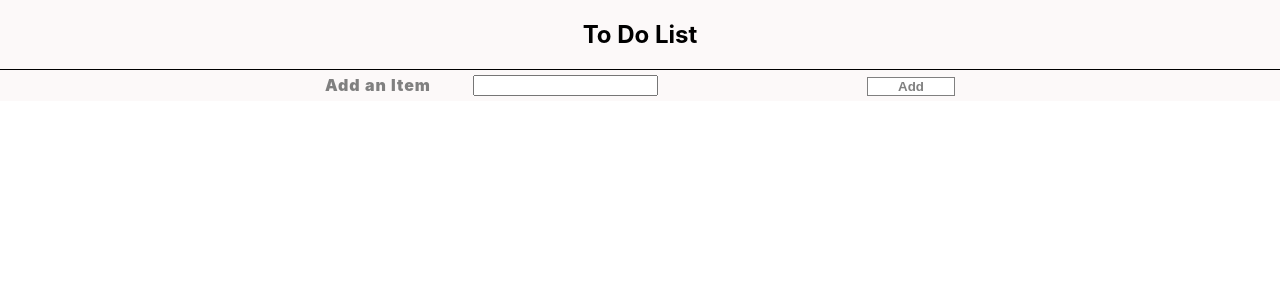
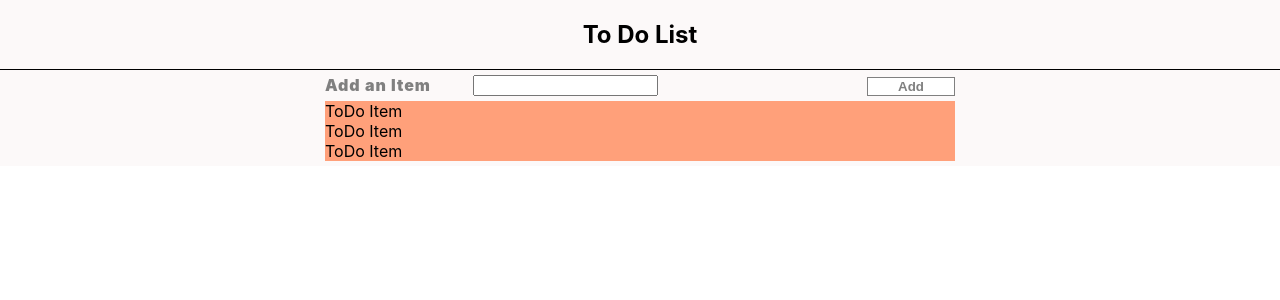
Before and after one commit to jcsmileyjr/todo-1, a React (Create React App) app: page / in a window 1280 px wide. Shown: the top 300 px of the page. Built offline with nearby package versions, Linux system fonts and the light colour scheme.

Commit message:
Feature: Created layout for TodoItem and TodoList

```diff
--- a/src/App.js
+++ b/src/App.js
@@ -1,5 +1,6 @@
 import './App.css';
 import AddToDo from './components/addToDo/AddToDo';
+import TodoList from './components/TodoList/TodoList';
 
 function App() {
   return (
@@ -9,6 +10,7 @@ function App() {
       </header>
       <main id="content">
         <AddToDo />
+        <TodoList />
       </main>
     </article>
   );
--- /dev/null
+++ b/src/components/TodoList/TodoList.js
@@ -0,0 +1,15 @@
+import "./todoList.css";
+import TodoItem from "../todoItem/TodoItem";
+
+const TodoList = () => {
+    const listOfTodoItems = ["a", "b", "c"];
+    return(
+        <article className="todoList__layout--style">
+            {listOfTodoItems.map(todo =>(
+                <TodoItem />
+            ))}
+        </article>
+    );
+}
+
+export default TodoList;
--- /dev/null
+++ b/src/components/TodoList/todoList.css
@@ -0,0 +1,7 @@
+
+
+.todoList__layout--style {
+    margin: 5px;
+    background-color: lightsalmon;
+
+}
--- a/src/components/addToDo/addToDo.css
+++ b/src/components/addToDo/addToDo.css
@@ -40,7 +40,5 @@
         grid-template-columns: 1fr 1fr 2fr;
         grid-template-areas:
             "addTo-label addTo-input addTo-button";
-
-        margin: 5px;
     }
 }
--- /dev/null
+++ b/src/components/todoItem/TodoItem.js
@@ -0,0 +1,11 @@
+import "./todoItem.css";
+
+const TodoItem = () => {
+    return(
+        <section>
+            ToDo Item
+        </section>
+    );
+}
+
+export default TodoItem;
```
Also changed, not shown: src/components/todoItem/todoItem.css (added).
